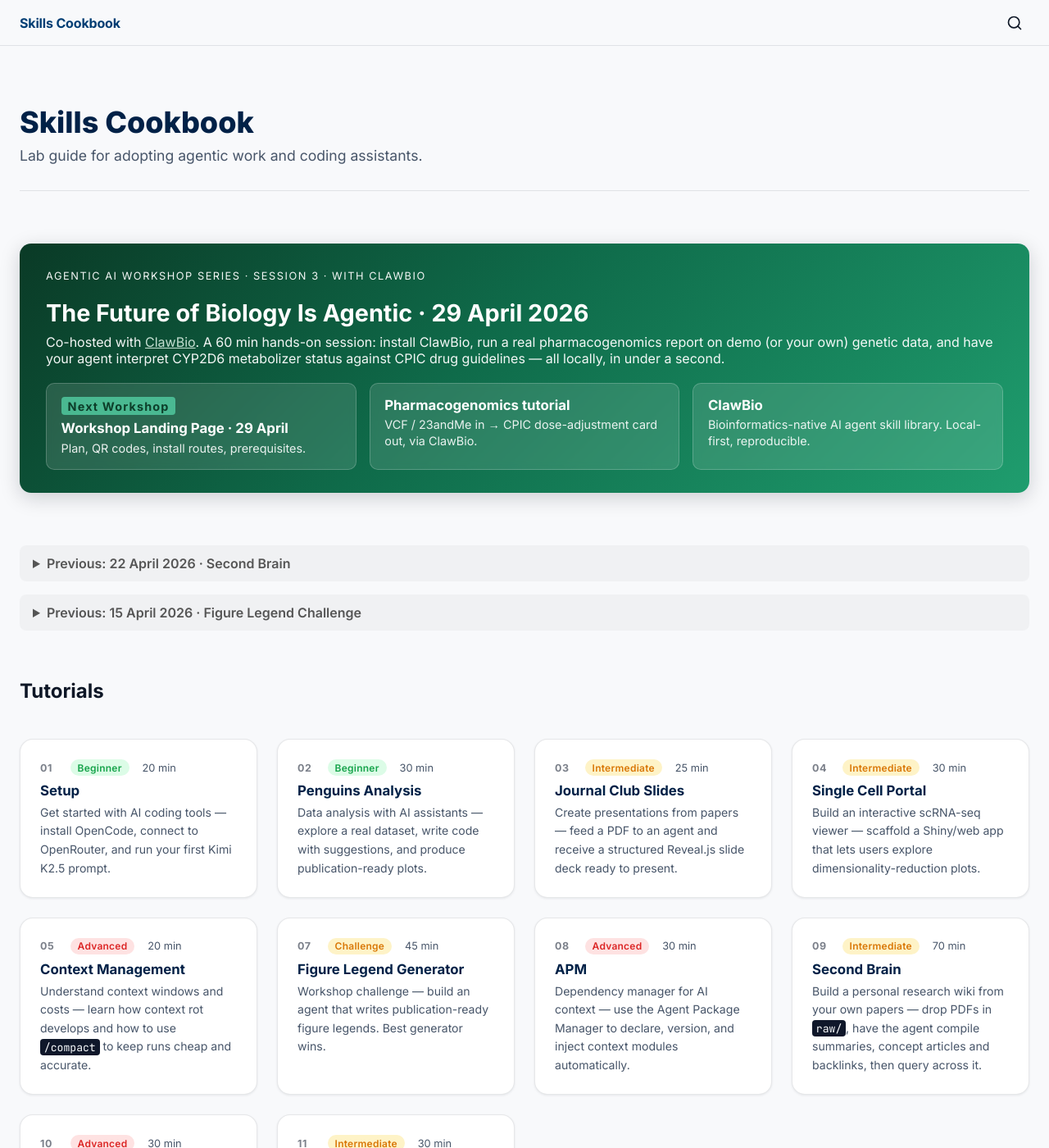
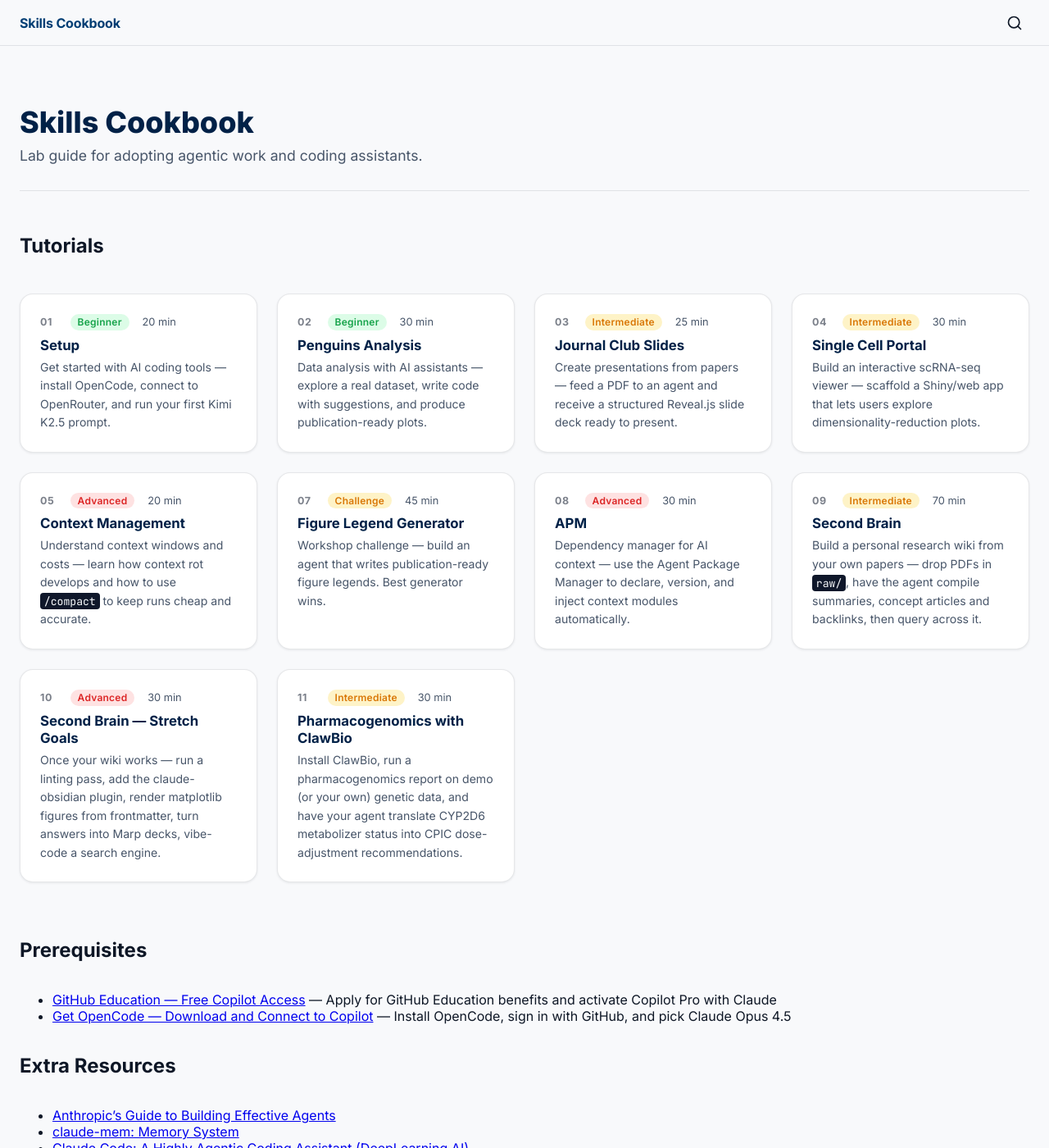
Before and after one commit to neurogenomics/agentic-life-sciences-tutorial, a Jekyll site: the page built from index.md, in a window 1280 px wide and 1400 px high. Shown: the whole window at 82% size. Built offline with Jekyll 4.4.1, drawn with Linux system fonts in a browser that asks for light colours.

Commit message:
Remove 29 April workshop banner and previous-workshop banners from homepage
Drops 'The Future of Biology Is Agentic · 29 April 2026' banner along with
the 22 April and 15 April previous-workshop disclosures and the now-unused
workshop-banner styles. Pharmacogenomics tutorial retained.

Co-Authored-By: Claude Fable 5 <noreply@anthropic.com>

```diff
--- a/index.md
+++ b/index.md
@@ -6,100 +6,6 @@ layout: default
   <h1 class="hero__title">Skills Cookbook</h1>
   <p class="hero__subtitle">Lab guide for adopting agentic work and coding assistants.</p>
 </section>
-
-<style>
-  .workshop-banner {
-    background: linear-gradient(135deg, #0b1a4a 0%, #1d3fb3 45%, #3b6bff 100%);
-    color: #fff;
-    border-radius: 14px;
-    padding: 2rem 2rem 1.75rem;
-    margin: 2rem 0 2.5rem;
-    box-shadow: 0 6px 24px rgba(11, 15, 26, 0.18);
-  }
-  .workshop-banner__eyebrow {
-    font-size: 0.8rem;
-    letter-spacing: 0.12em;
-    text-transform: uppercase;
-    opacity: 0.85;
-    margin: 0 0 0.4rem;
-  }
-  .workshop-banner h2 {
-    margin: 0 0 0.5rem;
-    font-size: 1.8rem;
-    color: #fff;
-    border: none;
-  }
-  .workshop-banner p { margin: 0 0 1.25rem; opacity: 0.95; }
-  .workshop-banner__cards {
-    display: grid;
-    grid-template-columns: repeat(auto-fit, minmax(240px, 1fr));
-    gap: 1rem;
-  }
-  .workshop-banner__card {
-    display: block;
-    background: rgba(255,255,255,0.12);
-    backdrop-filter: blur(4px);
-    border: 1px solid rgba(255,255,255,0.2);
-    border-radius: 10px;
-    padding: 1rem 1.1rem;
-    color: #fff;
-    text-decoration: none;
-    transition: transform 0.15s ease, background 0.15s ease;
-  }
-  .workshop-banner__card:hover {
-    background: rgba(255,255,255,0.22);
-    transform: translateY(-2px);
-  }
-  .workshop-banner__card strong { display: block; font-size: 1.05rem; margin-bottom: 0.2rem; }
-  .workshop-banner__card span { font-size: 0.9rem; opacity: 0.9; }
-  .workshop-banner__featured {
-    display: inline-block;
-    background: #7ea0ff;
-    color: #0b1a4a;
-    font-weight: 700;
-    font-size: 0.75rem;
-    letter-spacing: 0.08em;
-    padding: 0.15rem 0.5rem;
-    border-radius: 4px;
-    margin-bottom: 0.4rem;
-  }
-</style>
-
-<section class="workshop-banner" style="background: linear-gradient(135deg, #0a3a26 0%, #0f6b4a 45%, #1f9d6e 100%);">
-  <p class="workshop-banner__eyebrow">Agentic AI Workshop Series · Session 3 · with ClawBio</p>
-  <h2>The Future of Biology Is Agentic · 29 April 2026</h2>
-  <p>Co-hosted with <a href="https://clawbio.ai" target="_blank" rel="noopener" style="color: #cfe7da; text-decoration: underline;">ClawBio</a>. A 60 min hands-on session: install ClawBio, run a real pharmacogenomics report on demo (or your own) genetic data, and have your agent interpret CYP2D6 metabolizer status against CPIC drug guidelines — all locally, in under a second.</p>
-
-  <div class="workshop-banner__cards">
-    <a class="workshop-banner__card" href="./workshops/the-future-of-biology-is-agentic-29-april-2026/">
-      <span class="workshop-banner__featured" style="background: #4ec39a; color: #0a3a26;">Next Workshop</span>
-      <strong>Workshop Landing Page · 29 April</strong>
-      <span>Plan, QR codes, install routes, prerequisites.</span>
-    </a>
-    <a class="workshop-banner__card" href="./tutorials/11-pharmacogenomics">
-      <strong>Pharmacogenomics tutorial</strong>
-      <span>VCF / 23andMe in → CPIC dose-adjustment card out, via ClawBio.</span>
-    </a>
-    <a class="workshop-banner__card" href="https://clawbio.ai" target="_blank" rel="noopener">
-      <strong>ClawBio</strong>
-      <span>Bioinformatics-native AI agent skill library. Local-first, reproducible.</span>
-    </a>
-  </div>
-</section>
-
-<details style="margin: 1.5rem 0 1rem; padding: 0.75rem 1rem; background: rgba(11,15,26,0.03); border-radius: 8px;">
-  <summary style="cursor: pointer; font-weight: 600; color: #555;">Previous: 22 April 2026 · Second Brain</summary>
-  <div style="margin-top: 0.75rem; padding-left: 0.5rem;">
-    <p><a href="./workshops/agentic-ai-neuroscience-22-april-2026/">22 April landing page</a> · <a href="./tutorials/09-second-brain">Second Brain walkthrough</a> · <a href="./workshops/22-april-slides.html">Process slides</a></p>
-  </div>
-</details>
-
-<details style="margin: 0 0 2.5rem; padding: 0.75rem 1rem; background: rgba(11,15,26,0.03); border-radius: 8px;">
-  <summary style="cursor: pointer; font-weight: 600; color: #555;">Previous: 15 April 2026 · Figure Legend Challenge</summary>
-  <div style="margin-top: 0.75rem; padding-left: 0.5rem;">
-    <p><a href="./workshops/agentic-ai-neuroscience-2026/">15 April landing page</a> · <a href="./tutorials/08-figure-legend-challenge">Figure Legend Generator challenge</a></p>
-  </div>
-</details>
 
 ## Tutorials
 
```
